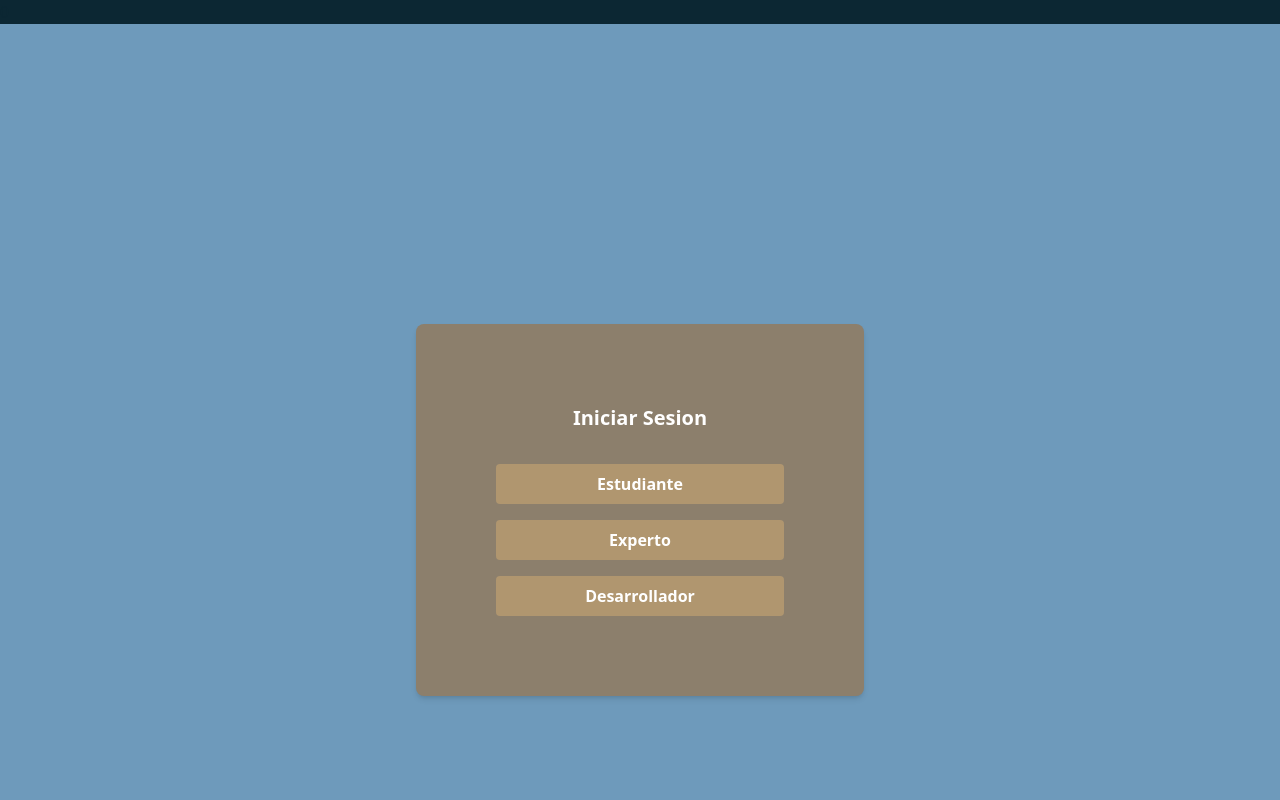
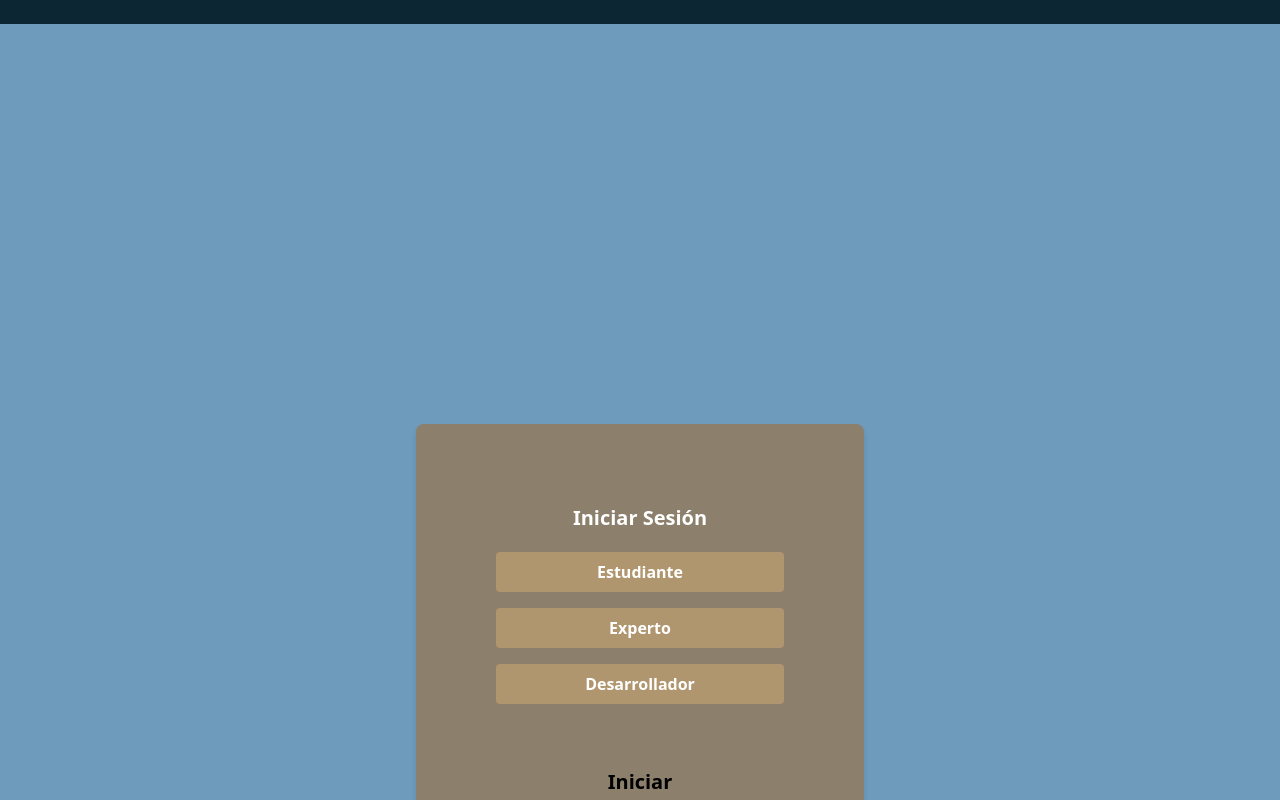
Before and after one commit to JesusJK/Proyecto_Integrador-I, a Vue app: page / in a window 1280 px wide. Shown: the top 800 px of the page. Built offline with nearby package versions, Linux system fonts and the light colour scheme.

Commit message:
Enrutamiento listo

```diff
--- a/src/views/login.vue
+++ b/src/views/login.vue
@@ -1,44 +1,66 @@
 <script setup>
-import {  RouterLink } from 'vue-router'
+import { RouterLink } from 'vue-router'
 import { ref } from 'vue';
 
 const valor = ref(true);
-const rol = "";
-function toggleInicio(asign_rol) {
-    valor.value=false;
-    rol.value="Como" + asign_rol;
+const rol = ref("");
+const valor2 = ref(false);
+
+function elInicio(asignrol) {
+    valor.value = false;
+    rol.value = "Como " + asignrol;
+    valor2.value = true;
 
 }
+console.log(valor);
 </script>
 
 <template>
+
     <body class="bg-[#6E9ABB]">
         <div class=" h-max bg-[#0C2733] text-[#0C2733]">0</div>
-    <div class="container mx-auto py-[300px] ">
+        <div class="container mx-auto py-[400px] ">
             <div class="cuadro max-w-md mx-auto bg-[#8C7F6C] rounded-lg shadow-md overflow-hidden ">
                 <div class="px-20 py-20">
-          <div class="text-center mb-8">
-            <h2 class="text-xl font-semibold text-white">
-              Iniciar Sesion
+                    <div class="mb-5">
+                        <h2 class="text-xl font-semibold text-white text-center">
+                            Iniciar Sesión
                         </h2>
+                        <p class="text-[#0C2733] font-semibold text-center m-1">
+                            {{ rol }}
+                        </p>
                     </div>
+
                     <div class="flex flex-col space-y-4">
 
-            <a href="#" v-if="valor" @click="toggleInicio('Estudiante')"
+                        <a href="#" v-if="valor" @click="elInicio('Estudiante')"
                             class="bg-[#B0966F] hover:shadow-2xl text-white font-bold py-2 px-4 rounded focus:outline-none focus:shadow-outline text-center">
                             Estudiante
                         </a>
 
 
-            <a href="#" v-if="valor" @click="toggleInicio('Experto')"
+                        <a href="#" v-if="valor" @click="elInicio('Experto')"
                             class="bg-[#B0966F] hover:shadow-2xl text-white font-bold py-2 px-4 rounded focus:outline-none focus:shadow-outline text-center">
                             Experto
                         </a>
 
-            <a href="#" v-if="valor" @click="toggleInicio('Desarrollador')"
+                        <a href="#" v-if="valor" @click="elInicio('Desarrollador')"
                             class="bg-[#B0966F] hover:shadow-2xl text-white font-bold py-2 px-4 rounded focus:outline-none focus:shadow-outline text-center">
                             Desarrollador
                         </a>
+
+                        <p class="text-center">
+                            <input type="email" name="" id="" placeholder="Correo"
+                            class="mt-8 border-b-2 border-gray-300 p-1 outline-none" v-if="valor2">
+                            <input type="password" name="" placeholder="Contraseña"
+                            class="mt-8 border-b-2 border-gray-300 p-1 outline-none" v-if="valor2">
+                            <br>
+                            <br>
+                            <RouterLink to="/form" class="font-semibold text-xl">
+                               Iniciar
+                            </RouterLink>
+                        </p>
+
 
                     </div>
                 </div>
```
Lines whose indentation alone changed are shown as unchanged.
